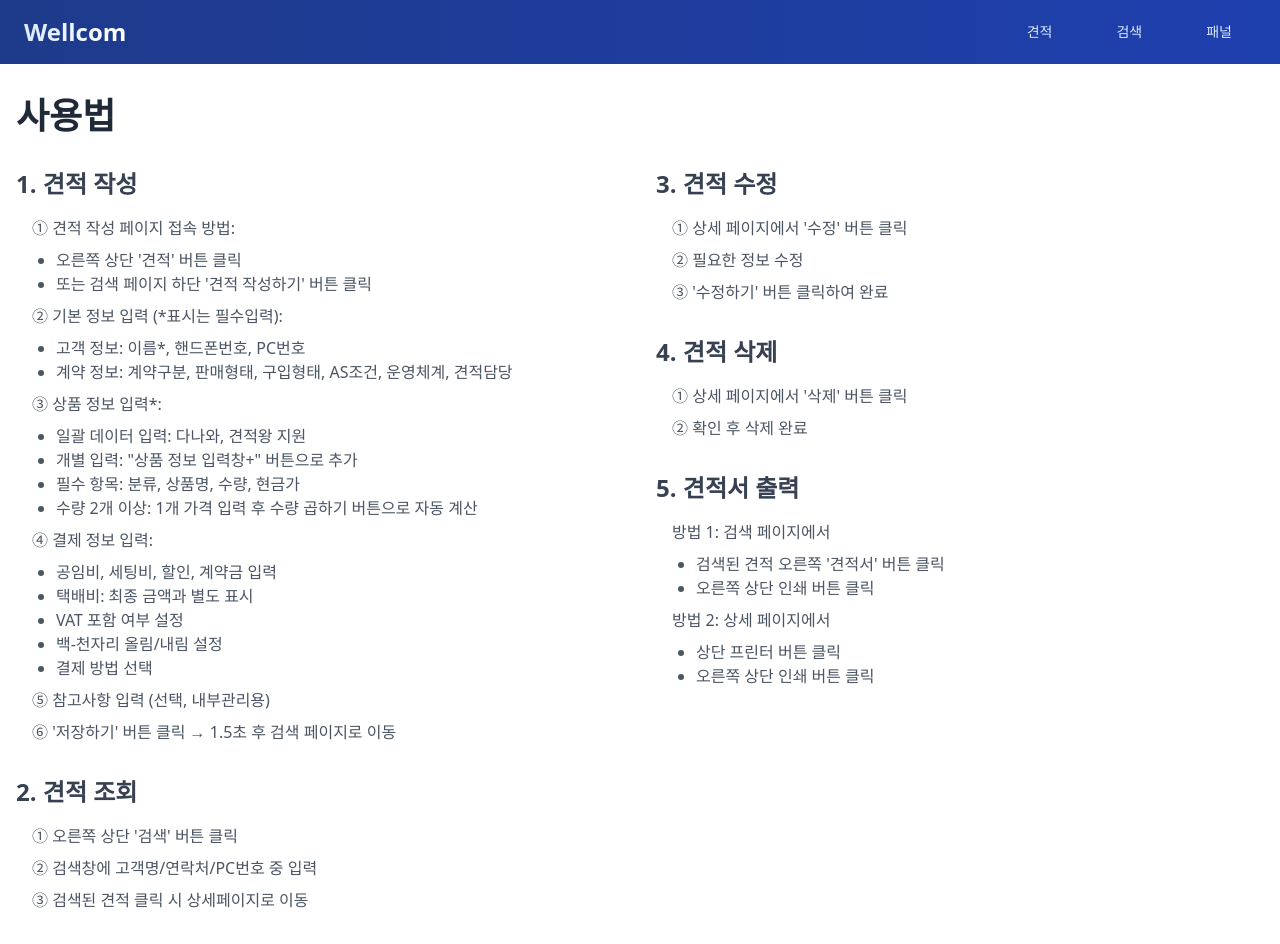
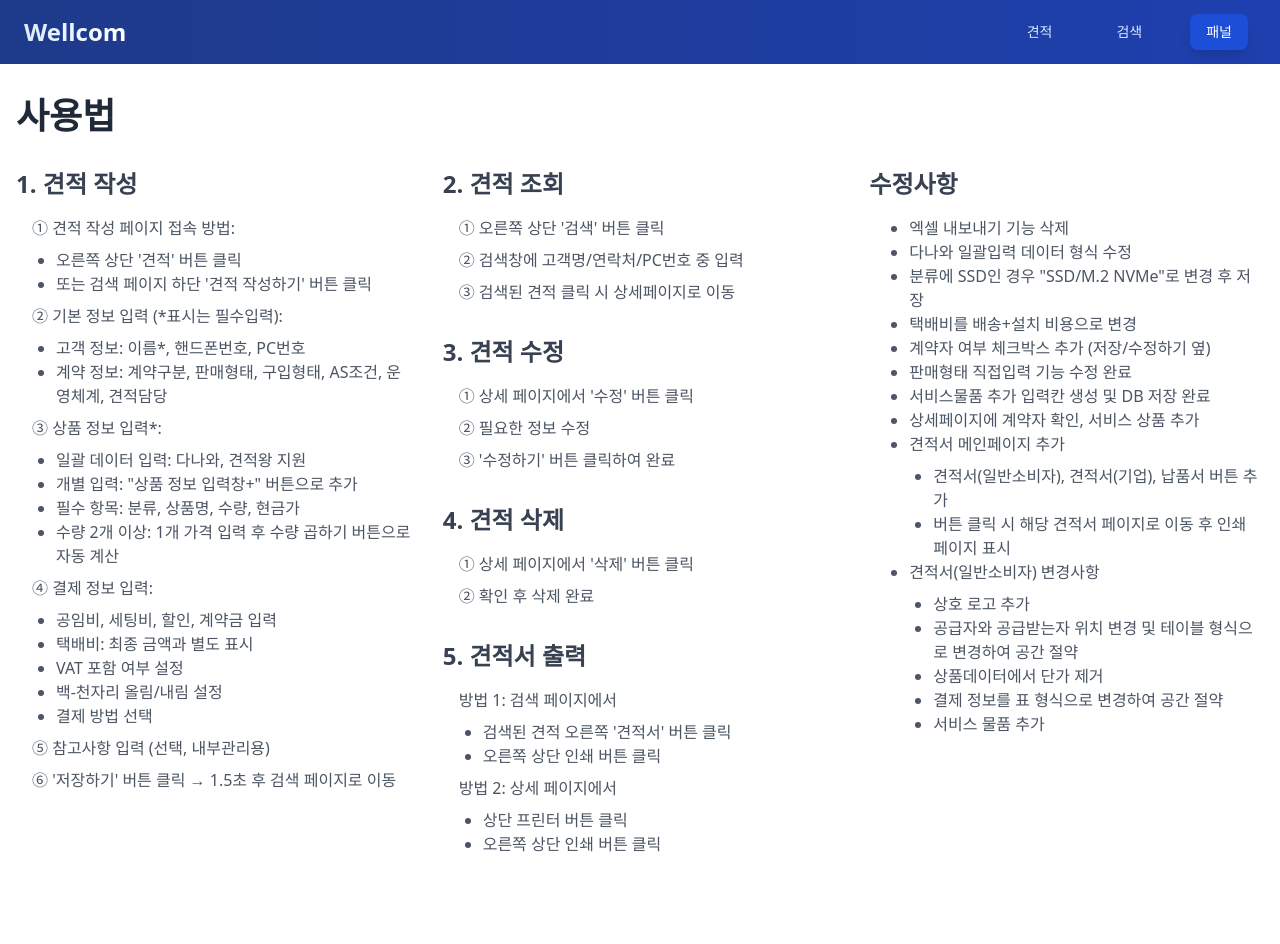
Before and after one commit to kcj980/wellcompro, a Next.js app: page / in a window 1280 px wide. After the commit the page ends 888 px from the top, so only its background shows below. Built offline with nearby package versions, Linux system fonts and the light colour scheme.

Commit message:
2차 배포(견적인쇄페이지 전체수정)

```diff
--- a/app/components/Navigation.js
+++ b/app/components/Navigation.js
@@ -44,9 +44,9 @@ export default function Navigation() {
                 검색
               </Link>
               <Link
-                href="/panel"
+                href="/"
                 className={`px-4 py-2 rounded-lg text-sm font-medium transition-all duration-200 ease-in-out
-                  ${isActive('/panel')
+                  ${isActive('/')
                     ? 'bg-blue-700 text-white shadow-lg'
                     : 'text-blue-100 hover:bg-blue-700/50 hover:text-white'
                   }`}
--- a/app/page.js
+++ b/app/page.js
@@ -5,7 +5,7 @@ export default function Home() {
         <h1 className="text-4xl font-bold text-gray-800 mb-8">사용법</h1>
 
         {/* 2개 컬럼 레이아웃 컨테이너 */}
-        <div className="grid grid-cols-1 md:grid-cols-2 gap-8">
+        <div className="grid grid-cols-1 md:grid-cols-3 gap-8">
 
           {/* 첫 번째 컬럼 */}
           <div className="space-y-8">
@@ -45,8 +45,11 @@ export default function Home() {
                 <p className="text-gray-600">⑥ '저장하기' 버튼 클릭 → 1.5초 후 검색 페이지로 이동</p>
               </div>
             </section>
+          </div>
 
-            <section>
+          {/* 두 번째 컬럼 */}
+          <div className="space-y-8">
+          <section>
               <h2 className="text-2xl font-semibold text-gray-700 mb-4">2. 견적 조회</h2>
               <div className="ml-4 space-y-2 text-gray-600">
                 <p>① 오른쪽 상단 '검색' 버튼 클릭</p>
@@ -54,10 +57,6 @@ export default function Home() {
                 <p>③ 검색된 견적 클릭 시 상세페이지로 이동</p>
               </div>
             </section>
-          </div>
-
-          {/* 두 번째 컬럼 */}
-          <div className="space-y-8">
             <section>
               <h2 className="text-2xl font-semibold text-gray-700 mb-4">3. 견적 수정</h2>
               <div className="ml-4 space-y-2 text-gray-600">
@@ -92,6 +91,38 @@ export default function Home() {
               </div>
             </section>
           </div>
+          <div className="space-y-8">
+            <section>
+              <h2 className="text-2xl font-semibold text-gray-700 mb-4">수정사항</h2>
+              <div className="ml-4 space-y-2 text-gray-600">
+                <ul className="list-disc ml-6">
+                  <li>엑셀 내보내기 기능 삭제</li>
+                  <li>다나와 일괄입력 데이터 형식 수정</li>
+                  <li>분류에 SSD인 경우 "SSD/M.2 NVMe"로 변경 후 저장</li>
+                  <li>택배비를 배송+설치 비용으로 변경</li>
+                  <li>계약자 여부 체크박스 추가 (저장/수정하기 옆)</li>
+                  <li>판매형태 직접입력 기능 수정 완료</li>
+                  <li>서비스물품 추가 입력칸 생성 및 DB 저장 완료</li>
+                  <li>상세페이지에 계약자 확인, 서비스 상품 추가</li>
+                  <li>견적서 메인페이지 추가
+                    <ul className="list-disc ml-6 mt-2">
+                      <li>견적서(일반소비자), 견적서(기업), 납품서 버튼 추가</li>
+                      <li>버튼 클릭 시 해당 견적서 페이지로 이동 후 인쇄 페이지 표시</li>
+                    </ul>
+                  </li>
+                  <li>견적서(일반소비자) 변경사항
+                    <ul className="list-disc ml-6 mt-2">
+                      <li>상호 로고 추가</li>
+                      <li>공급자와 공급받는자 위치 변경 및 테이블 형식으로 변경하여 공간 절약</li>
+                      <li>상품데이터에서 단가 제거</li>
+                      <li>결제 정보를 표 형식으로 변경하여 공간 절약</li>
+                      <li>서비스 물품 추가</li>
+                    </ul>
+                  </li>
+                </ul>
+              </div>
+            </section>
+          </div>
         </div>
       </div>
     </main>
--- a/app/quote/[id]/consumer/page.js
+++ b/app/quote/[id]/consumer/page.js
@@ -7,6 +7,8 @@ export default function ConsumerQuotePage({ params }) {
   const [estimate, setEstimate] = useState(null);
   const [loading, setLoading] = useState(true);
   const [error, setError] = useState(null);
+  const [showNotes, setShowNotes] = useState(true);
+  const [printTriggered, setPrintTriggered] = useState(false);
   const router = useRouter();
   const printRef = useRef(null);
   const { id } = params;
@@ -63,6 +65,19 @@ export default function ConsumerQuotePage({ params }) {
     window.print();
   };
 
+  // 페이지 로드 후 자동 인쇄 기능
+  useEffect(() => {
+    if (estimate && !loading && !error && !printTriggered) {
+      // 데이터가 로드되고 에러가 없을 때 약간의 지연 후 인쇄 실행
+      const timer = setTimeout(() => {
+        handlePrint();
+        setPrintTriggered(true);
+      }, 500); // 0.5초 지연 후 인쇄 실행
+
+      return () => clearTimeout(timer);
+    }
+  }, [estimate, loading, error, printTriggered]);
+
   if (loading) {
     return <div style={{ width: '800px', margin: '0 auto', padding: '24px', textAlign: 'center' }}>데이터를 불러오는 중...</div>;
   }
@@ -107,12 +122,24 @@ export default function ConsumerQuotePage({ params }) {
           ← 돌아가기
         </button>
 
+        <div className="flex items-center">
+          <label className="flex items-center cursor-pointer mr-4">
+            <input
+              type="checkbox"
+              checked={showNotes}
+              onChange={(e) => setShowNotes(e.target.checked)}
+              className="form-checkbox h-5 w-5 text-sky-500 rounded border-gray-300 focus:ring-sky-500"
+            />
+            <span className="ml-2 text-gray-700">공지-참고-사항 추가</span>
+          </label>
+
           <button
             onClick={handlePrint}
             className="bg-sky-400 hover:bg-sky-500 text-white font-semibold py-2 px-4 rounded-lg shadow transition-colors"
           >
             인쇄하기
           </button>
+        </div>
       </div>
 
       {/* 인쇄 영역 */}
@@ -238,7 +265,7 @@ export default function ConsumerQuotePage({ params }) {
         {estimate.serviceData && estimate.serviceData.length > 0 && (
           <div className="border border-sky-200 rounded-lg p-2 mb-1 bg-sky-50">
             <div className="flex items-center">
-              <h2 className="text-lg font-bold text-black mr-4">서비스 상품</h2>
+              <h2 className="text-lg font-bold text-blue-800 mr-4">서비스 상품</h2>
               <div className="flex flex-wrap gap-2">
                 {estimate.serviceData.map((item, index) => (
                   <div key={index} className="bg-white px-3 py-1 rounded-full border border-sky-200 text-sm">
@@ -251,8 +278,8 @@ export default function ConsumerQuotePage({ params }) {
         )}
 
         {/* 이곳에 결제 정보 표시 */}
-        <div className="border border-sky-200 rounded-lg px-2 mb-6 bg-sky-50">
-          <h2 className="text-lg font-bold mb-1 mt-1 text-black">결제 정보</h2>
+        <div className="border border-sky-200 rounded-lg px-2 mb-2 bg-sky-50">
+          <h2 className="text-lg font-bold mb-1 mt-1 text-blue-800">결제 정보</h2>
           <div className="space-y-1">
             {/* 상품/부품 합계 */}
             <div className="border border-sky-200 rounded-md p-1 bg-white flex justify-between">
@@ -281,34 +308,33 @@ export default function ConsumerQuotePage({ params }) {
             {/* 총 구입 금액과 계약금을 한 줄에 표시 */}
             <div className="flex gap-1">
               {estimate.paymentInfo?.deposit > 0 && (
-                <div className="border border-sky-200 rounded-md p-1 bg-white flex-1 flex justify-between">
+                <div className="border border-sky-200 rounded-md p-1 bg-white flex-1 flex justify-between items-center">
                   <span className="font-semibold text-black">계약금:</span>
                   <span>{estimate.paymentInfo?.deposit?.toLocaleString()}원</span>
                 </div>
               )}
-              <div className="border border-sky-200 rounded-md p-1 bg-white flex-[1.6] flex justify-between">
+              <div className="border border-sky-400 rounded-md p-2 bg-sky-200 flex-[1.6] flex justify-between items-center">
                 <span className="font-semibold text-black">총 구입 금액:</span>
-                <span>{estimate.calculatedValues?.totalPurchase?.toLocaleString() || '0'}원</span>
+                <span className="font-semibold text-black">{estimate.calculatedValues?.totalPurchase?.toLocaleString() || '0'}원</span>
               </div>
             </div>
 
-            <div className="flex gap-1">
+            <div className="flex gap-1 items-center">
                 {/* 부가세(VAT) 표시 */}
                 {estimate.paymentInfo?.includeVat && (
-                    <div className="border border-sky-200 rounded-md p-1 bg-white flex-1 flex justify-between">
+                    <div className="border border-sky-200 rounded-md p-2 bg-white flex-1 flex justify-between items-center">
                         <span className="font-semibold text-black">부가세(VAT):</span>
                         <span>{estimate.calculatedValues?.vatAmount?.toLocaleString() || '0'}원 ({estimate.paymentInfo?.vatRate || 10}%)</span>
                     </div>
                 )}
 
                 {/* 최종 결제 금액 */}
-                <div className="border border-sky-200 rounded-md p-1 bg-sky-100 flex-[1.6] flex justify-between font-bold">
-                    <span className="text-black">최종 결제 금액:</span>
-                    <span className="text-black">{estimate.calculatedValues?.finalPayment?.toLocaleString() || '0'}원</span>
+                <div className="border-2 border-sky-500 rounded-md p-3 bg-gradient-to-r from-sky-100 to-sky-200 flex-[1.6] flex justify-between items-center font-bold shadow-md relative overflow-hidden">
+                    <div className="absolute inset-0 bg-sky-500 opacity-10 rounded"></div>
+                    <span className="text-lg text-sky-900 z-10">최종 결제 금액:</span>
+                    <span className="text-xl text-sky-900 z-10">{estimate.calculatedValues?.finalPayment?.toLocaleString() || '0'}원</span>
                 </div>
             </div>
-
-
 
             {/* 배송+설치 - 값이 있을 때는 금액 표시, 없을 때는 안내 메시지 표시 */}
             <div className="flex justify-end">
@@ -326,9 +352,11 @@ export default function ConsumerQuotePage({ params }) {
           </div>
         </div>
 
-        <div className="border border-sky-200 rounded-lg p-4 bg-sky-50">
-          <h2 className="text-lg font-bold mb-2 text-black border-b border-sky-200 pb-2">참고사항</h2>
-          <ul className="list-disc pl-5 space-y-1 text-black">
+        {/* 참고사항 - 체크박스가 체크되었을 때만 표시 */}
+        {showNotes && (
+          <div className="border border-sky-200 rounded-lg p-2 bg-sky-50">
+            <h2 className="text-lg font-bold mb-2 text-blue-800 border-b border-sky-200 pb-2">공지-참고-사항(꼭 읽으세요)</h2>
+            <ul className="list-disc pl-5 space-y-1 text-black p-1 border border-sky-200 rounded-md bg-white">
               <li>본 견적서의 유효기간은 발행일로부터 7일입니다.</li>
               <li>상기 금액은 부가세가 {estimate.paymentInfo?.includeVat ? '포함된' : '포함되지 않은'} 금액입니다.</li>
               <li>상품의 사양 및 가격은 제조사의 정책에 따라 변경될 수 있습니다.</li>
@@ -336,6 +364,7 @@ export default function ConsumerQuotePage({ params }) {
               {estimate.notes && <li>{estimate.notes}</li>}
             </ul>
           </div>
+        )}
       </div>
     </div>
   );
--- a/app/quote/[id]/page.js
+++ b/app/quote/[id]/page.js
@@ -51,6 +51,7 @@ export default function QuotePage({ params }) {
       >
         ← 돌아가기
       </button>
+      <div className="mt-6">현재 견적서(일반소비자)만 완성했어요~~~</div>
     </div>
   );
 }
```
Lines whose indentation alone changed are shown as unchanged.
